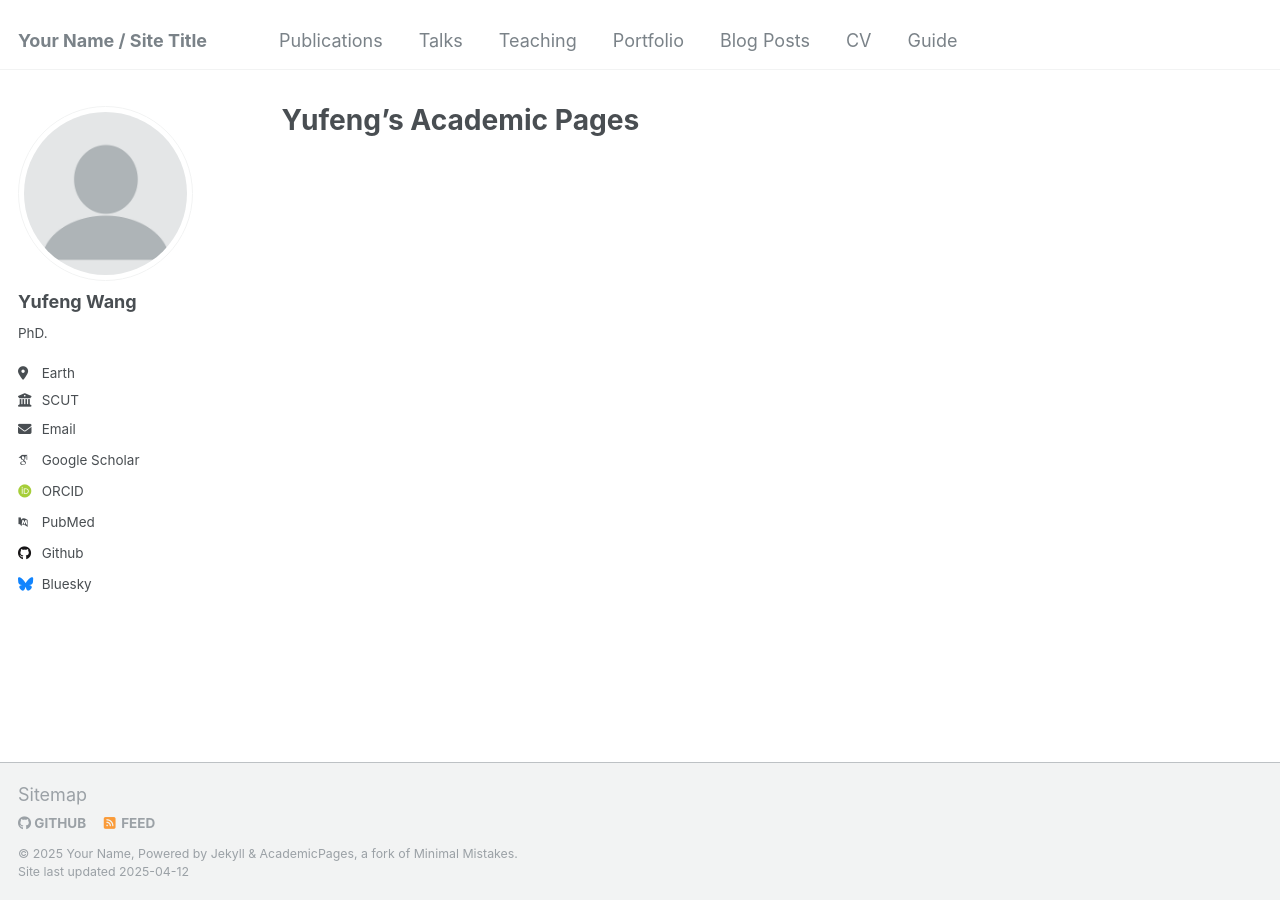
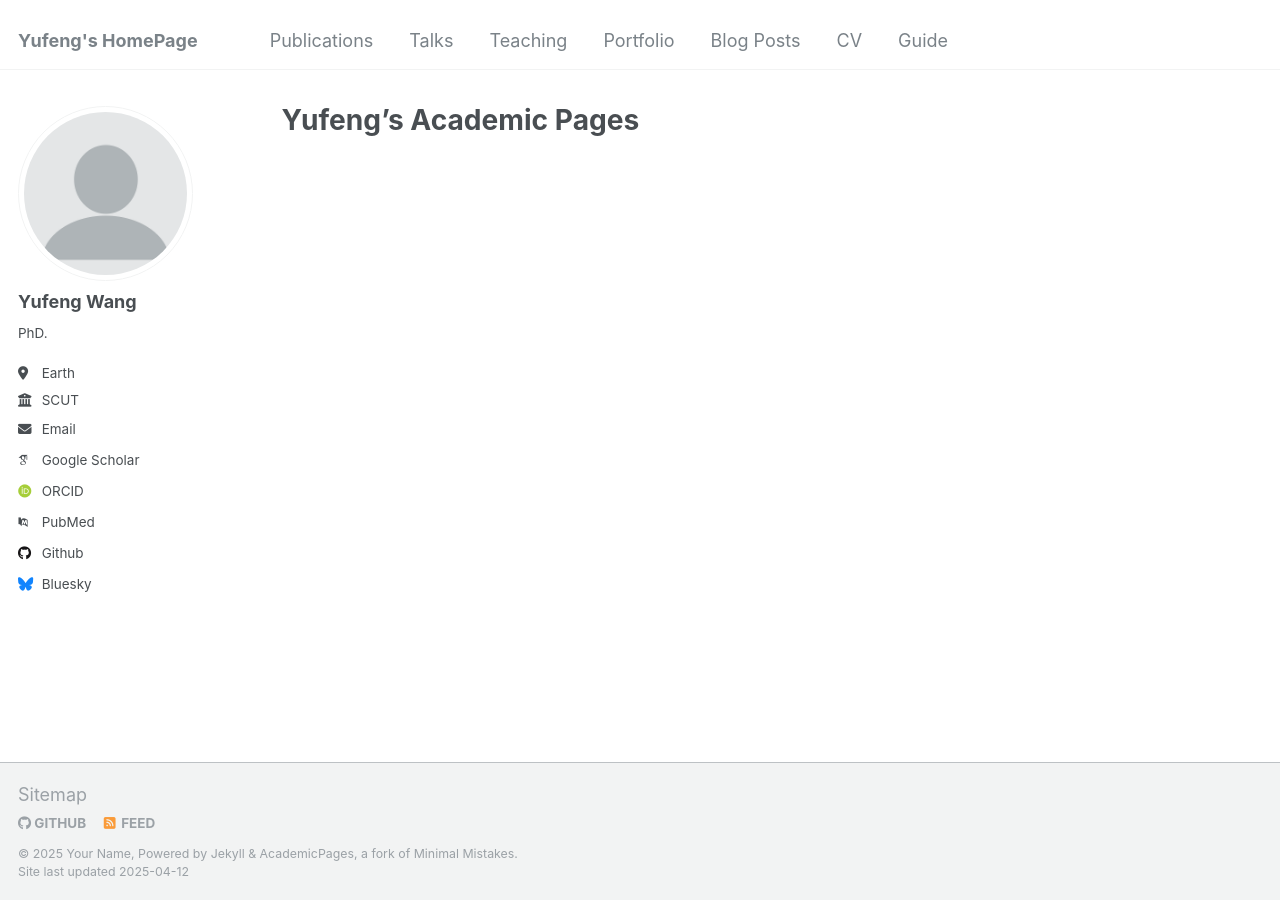
Before and after one commit to wang678/wang678.github.io, a Jekyll site: the page built from _pages/about.md, in a window 1280 px wide. Built offline with Jekyll 4.4.1, drawn with Linux system fonts in a browser that asks for light colours; some web fonts are replaced.

Commit message:
Update _config.yml

```diff
--- a/_config.yml
+++ b/_config.yml
@@ -8,7 +8,7 @@
 
 # Basic Site Settings
 locale                   : "China"
-title                    : "Your Name / Site Title"
+title                    : "Yufeng's HomePage"
 title_separator          : "-"
 name                     : &name "Your Name"
 description              : &description "personal description"
```
